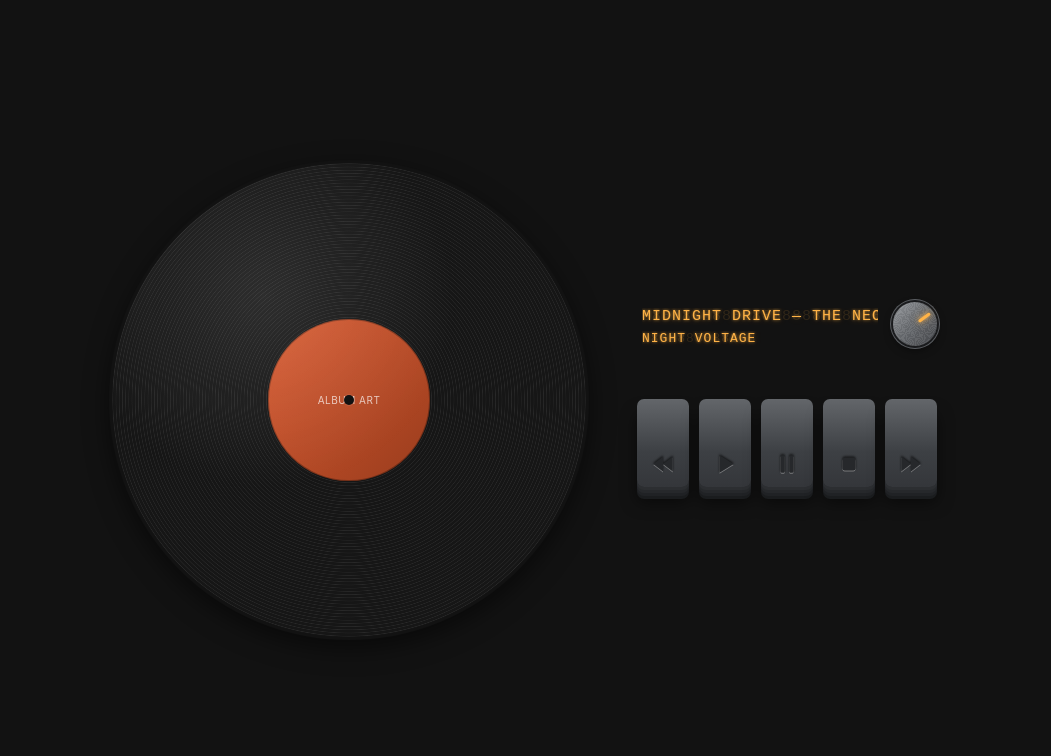
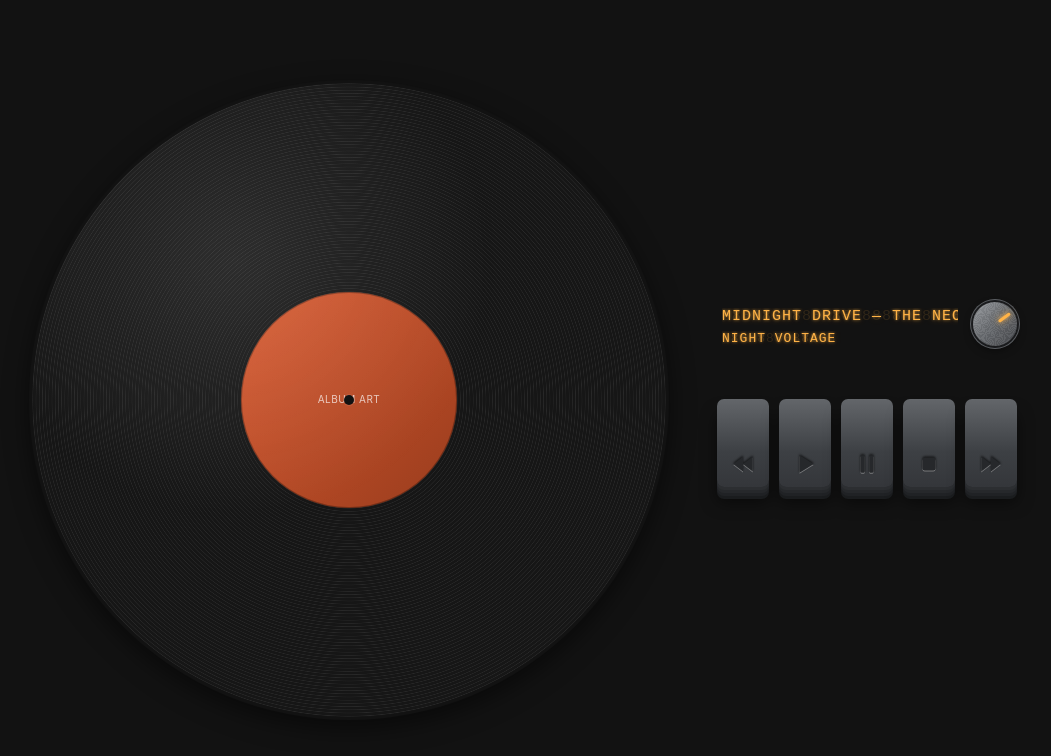
Before and after one commit to SethT89/record-player, a React (Vite) app: page / in a window 1280 px wide. Shown: the top 756 px of the page, without its empty margins (117-1168 px from the left). Built offline with nearby package versions, Linux system fonts and the light colour scheme; a small style sheet from the web is missing.

Commit message:
Bump record scaling to 80% of viewport and cap to 1000px

```diff
--- a/src/components/VinylRecord.css
+++ b/src/components/VinylRecord.css
@@ -1,6 +1,6 @@
 .vinyl-record {
-  width: clamp(280px, min(60vw, 60vh), 680px);
-  height: clamp(280px, min(60vw, 60vh), 680px);
+  width: clamp(280px, min(80vw, 80vh), 1000px);
+  height: clamp(280px, min(80vw, 80vh), 1000px);
   border-radius: 50%;
   position: relative;
   box-sizing: border-box;
```
